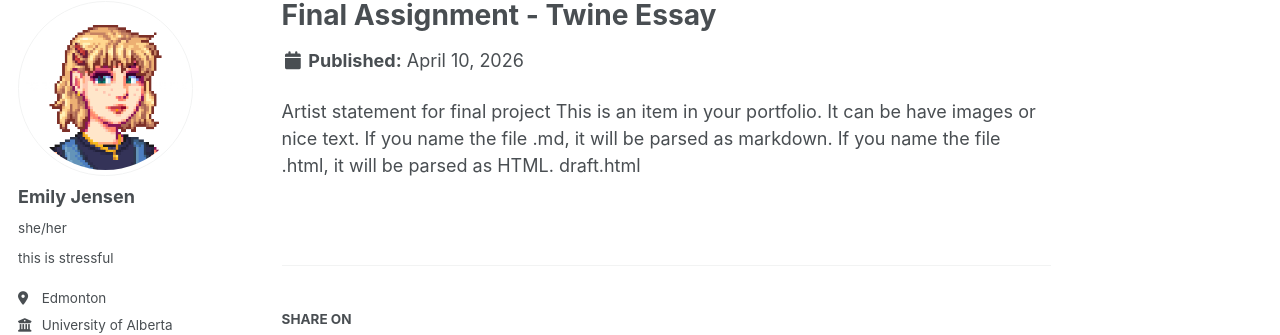
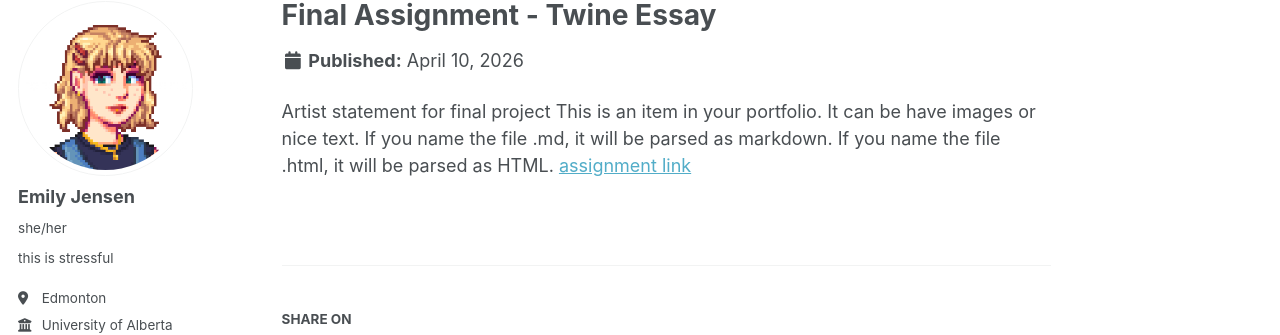
Before and after one commit to em-jense/me, a Jekyll site: the page built from _portfolio/portfolio-1.md, in a window 1280 px wide. Shown: the part 100-435 px from the top of the page. Built offline with Jekyll 4.4.1, drawn with Linux system fonts in a browser that asks for light colours; some web fonts are replaced; a script bundle is joined from its source files by our own code; library files that are not in the unit come from our copies.

Commit message:
Update portfolio-1.md

```diff
--- a/_portfolio/portfolio-1.md
+++ b/_portfolio/portfolio-1.md
@@ -4,5 +4,4 @@
 collection: portfolio
 ---
 
-Artist statement for final project This is an item in your portfolio. It can be have images or nice text. If you name the file .md, it will be parsed as markdown. If you name the file .html, it will be parsed as HTML.
-draft.html
+Artist statement for final project This is an item in your portfolio. It can be have images or nice text. If you name the file .md, it will be parsed as markdown. If you name the file .html, it will be parsed as HTML. [assignment link](https://openprocessing.org/sketch/2860578)
```
